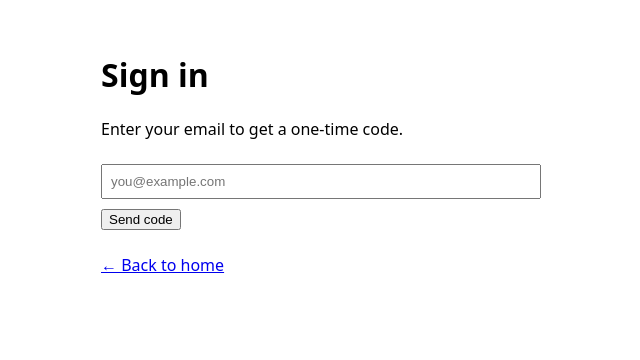
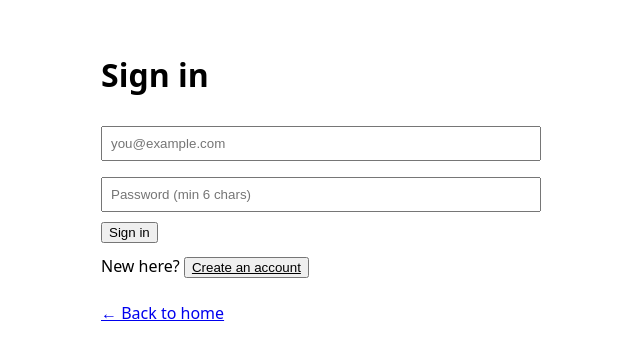
Before and after one commit to bebarrey/soulsync-caregiver, a Next.js app: page /signin in a window 1280 px wide. Shown: the top 360 px of the page, without its empty margins (329-969 px from the left). Built offline with nearby package versions, Linux system fonts and the light colour scheme; no server answers.

Commit message:
Update page.tsx

```diff
--- a/app/signin/page.tsx
+++ b/app/signin/page.tsx
@@ -1,62 +1,70 @@
 'use client';
 import { useState } from 'react';
 import { supabase } from '../../lib/supabaseBrowser';
-import Link from 'next/link';
 
 export default function SignInPage() {
+  const [mode, setMode] = useState<'signin'|'signup'>('signin');
   const [email, setEmail] = useState('');
-  const [phase, setPhase] = useState<'enter'|'code'|'done'>('enter');
-  const [error, setError] = useState<string| null>(null);
-  const [code, setCode] = useState('');
+  const [password, setPassword] = useState('');
+  const [error, setError] = useState<string|null>(null);
+  const [busy, setBusy] = useState(false);
 
-  async function sendCode(e: React.FormEvent) {
+  async function onSubmit(e: React.FormEvent) {
     e.preventDefault();
     setError(null);
-    const { error } = await supabase.auth.signInWithOtp({
-      email,
-      options: { shouldCreateUser: true }
-    });
-    if (error) setError(error.message);
-    else setPhase('code');
-  }
-
-  async function verifyCode(e: React.FormEvent) {
-    e.preventDefault();
-    setError(null);
-    const { error } = await supabase.auth.verifyOtp({
-      email,
-      token: code,
-      type: 'email'
-    });
-    if (error) setError(error.message);
-    else setPhase('done');
+    setBusy(true);
+    try {
+      if (mode === 'signup') {
+        const { error } = await supabase.auth.signUp({ email, password });
+        if (error) throw error;
+      } else {
+        const { error } = await supabase.auth.signInWithPassword({ email, password });
+        if (error) throw error;
+      }
+      // signed in → go to app
+      window.location.href = '/checkin';
+    } catch (err: any) {
+      setError(err?.message || 'Something went wrong');
+    } finally {
+      setBusy(false);
+    }
   }
 
   return (
     <main style={{maxWidth: 420, margin: '0 auto', padding: 24}}>
-      <h1>Sign in</h1>
-      {phase==='enter' && (
-        <form onSubmit={sendCode}>
-          <p>Enter your email to get a one-time code.</p>
-          <input type="email" placeholder="you@example.com" value={email} onChange={e=>setEmail(e.target.value)} required style={{width:'100%', padding:8, margin:'8px 0'}}/>
-          <button type="submit">Send code</button>
-          {error && <p style={{color:'crimson'}}>{error}</p>}
-        </form>
-      )}
-      {phase==='code' && (
-        <form onSubmit={verifyCode}>
-          <p>Check your email and paste the 6-digit code.</p>
-          <input inputMode="numeric" pattern="[0-9]*" placeholder="123456" value={code} onChange={e=>setCode(e.target.value)} required style={{width:'100%', padding:8, margin:'8px 0'}}/>
-          <button type="submit">Verify & continue</button>
-          {error && <p style={{color:'crimson'}}>{error}</p>}
-        </form>
-      )}
-      {phase==='done' && (
-        <div>
-          <p>Signed in. Go to your <Link href="/checkin">Daily Check-in</Link>.</p>
-        </div>
-      )}
-      <p style={{marginTop:24}}><Link href="/">← Back to home</Link></p>
+      <h1>{mode === 'signin' ? 'Sign in' : 'Create account'}</h1>
+      <form onSubmit={onSubmit}>
+        <input
+          type="email"
+          placeholder="you@example.com"
+          value={email}
+          onChange={(e)=>setEmail(e.target.value)}
+          required
+          style={{width:'100%', padding:8, margin:'8px 0'}}
+        />
+        <input
+          type="password"
+          placeholder="Password (min 6 chars)"
+          value={password}
+          onChange={(e)=>setPassword(e.target.value)}
+          required
+          style={{width:'100%', padding:8, margin:'8px 0'}}
+        />
+        <button type="submit" disabled={busy}>
+          {busy ? 'Working…' : (mode === 'signin' ? 'Sign in' : 'Sign up')}
+        </button>
+        {error && <p style={{color:'crimson'}}>{error}</p>}
+      </form>
+
+      <p style={{marginTop:12}}>
+        {mode === 'signin' ? (
+          <>New here? <button onClick={()=>setMode('signup')} style={{textDecoration:'underline'}}>Create an account</button></>
+        ) : (
+          <>Already have an account? <button onClick={()=>setMode('signin')} style={{textDecoration:'underline'}}>Sign in</button></>
+        )}
+      </p>
+
+      <p style={{marginTop:24}}><a href="/">← Back to home</a></p>
     </main>
   );
 }
```
